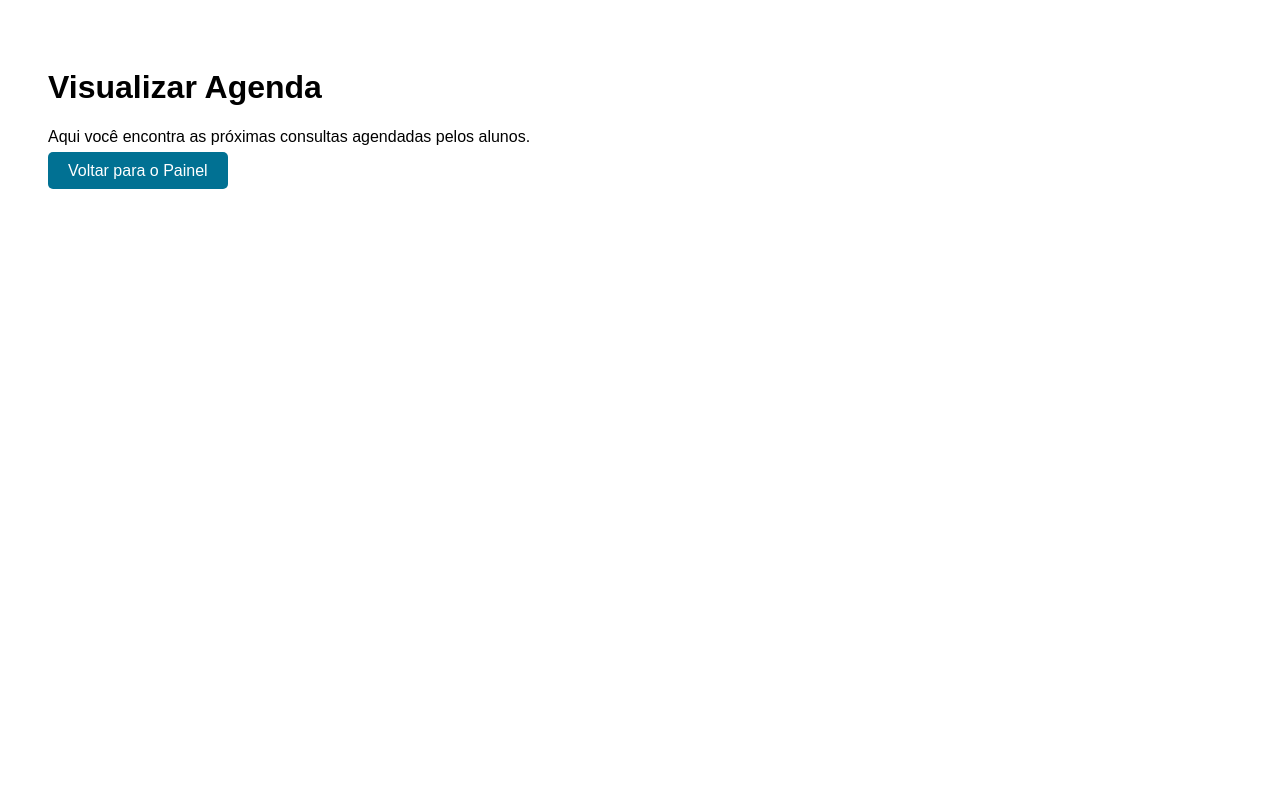
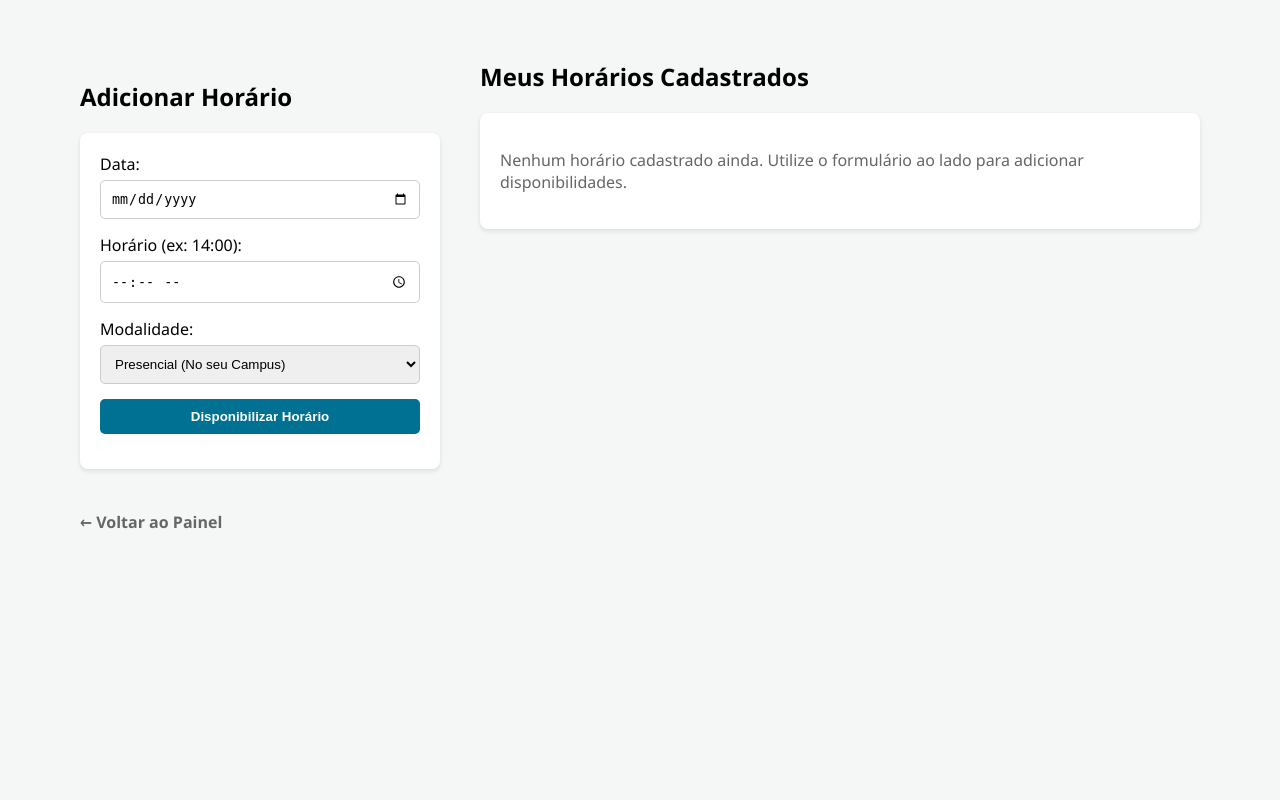
Before and after one commit to myndlynx/Espa-o-Seguro-Digital, a Flask app: page /psicologo/agendamentos in a window 1280 px wide. Run offline with Flask 3, Linux system fonts and the light colour scheme; the visitor is signed in with stand-in values (Sample User, id 1).

Commit message:
sprint agenda 1

```diff
--- a/app.py
+++ b/app.py
@@ -1,8 +1,7 @@
 from flask import Flask, request, redirect, session, render_template, url_for
-from datetime import timedelta
+from datetime import timedelta, date
 
 app = Flask(__name__)
-
 app.secret_key = 'chave_secreta_projeto_seguro'
 app.permanent_session_lifetime = timedelta(hours=4)
 
@@ -16,136 +15,174 @@ lista_campi = [
 ]
 
 usuarios = [
-    {"matricula": "202414610001", "senha": "12345a", "tipo": "aluno"},
-    {"matricula": "202414610002", "senha": "12345p", "tipo": "psicologo", "campus": "Santa Rita"}
+    {"matricula": "202414610001", "senha": "12345a", "nome": "João Aluno", "tipo": "aluno"},
+    {"matricula": "202414610003", "senha": "12345b", "nome": "Maria Aluna", "tipo": "aluno"},
+    {"matricula": "202414610002", "senha": "12345p", "nome": "Dra. Ana Costa", "tipo": "psicologo", "campus": "Santa Rita"}
 ]
 
+consultas_db = []
+id_consulta_atual = 1
+
 def autenticar(matricula, senha):
-    if not matricula or not senha:
-        return None
-    for usuario in usuarios:
-        if usuario["matricula"] == matricula and usuario["senha"] == senha:
-            return usuario
+    for u in usuarios:
+        if u["matricula"] == matricula and u["senha"] == senha: return u
     return None
 
 @app.route('/')
-def index():
-    return redirect(url_for('login'))
+def index(): return redirect(url_for('login'))
 
 @app.route('/login', methods=['GET', 'POST'])
 def login():
     erro = None
     if request.method == 'POST':
-        matricula = request.form.get('matricula')
-        senha = request.form.get('senha')
-        usuario = autenticar(matricula, senha)
+        usuario = autenticar(request.form.get('matricula'), request.form.get('senha'))
         if usuario:
             session.permanent = True
             session['usuario'] = usuario['matricula']
+            session['nome'] = usuario['nome']
             session['tipo'] = usuario['tipo']
             if session['tipo'] == 'psicologo':
                 session['campus'] = usuario['campus']
                 return redirect(url_for('area_psicologo'))
-            elif session['tipo'] == 'aluno':
-                return redirect(url_for('selecionar_campus'))
+            return redirect(url_for('selecionar_campus'))
         erro = "Matrícula ou senha incorretos."
     return render_template('login.html', erro=erro)
 
 @app.route('/selecionar-campus')
 def selecionar_campus():
-    if 'tipo' not in session or session['tipo'] != 'aluno':
-        return redirect(url_for('login'))
+    if session.get('tipo') != 'aluno': return redirect(url_for('login'))
     return render_template('selecionar_campus.html', campi=lista_campi)
 
 @app.route('/salvar-campus', methods=['POST'])
 def salvar_campus():
-    if 'tipo' not in session or session['tipo'] != 'aluno':
-        return redirect(url_for('login'))
-    escolha = request.form.get('campus_nome')
-    session['campus'] = escolha
+    if session.get('tipo') != 'aluno': return redirect(url_for('login'))
+    session['campus'] = request.form.get('campus_nome')
     return redirect(url_for('area_aluno'))
 
 @app.route('/aluno')
 def area_aluno():
-    if 'tipo' not in session or session['tipo'] != 'aluno':
-        return redirect(url_for('login'))
+    if session.get('tipo') != 'aluno': return redirect(url_for('login'))
     return render_template('aluno.html')
-
 
 @app.route('/agenda')
 def agenda():
-    if 'tipo' not in session or session['tipo'] != 'aluno':
-        return redirect(url_for('login'))
-    return render_template('agenda.html')
+    if session.get('tipo') != 'aluno': return redirect(url_for('login'))
+    meus_agendamentos = [c for c in consultas_db if c.get('aluno_matricula') == session['usuario'] and c['status'] == 'Agendado']
+    return render_template('agenda.html', meus_agendamentos=meus_agendamentos)
 
-@app.route('/consultas')
-def consultas():
-    if 'tipo' not in session or session['tipo'] != 'aluno':
-        return redirect(url_for('login'))
-    return render_template('consulta.html')
+@app.route('/agendar', methods=['GET'])
+def agendar():
+    if session.get('tipo') != 'aluno': return redirect(url_for('login'))
+    psicologos_com_horario = list(set([c['psicologo_nome'] for c in consultas_db if c['status'] == 'Livre']))
+    return render_template('agendar.html', psicologos=psicologos_com_horario)
 
-@app.route('/dicas')
-def dicas():
-    if 'tipo' not in session or session['tipo'] != 'aluno':
-        return redirect(url_for('login'))
-    return render_template('dicas.html')
+@app.route('/agendar-horarios', methods=['POST'])
+def agendar_horarios():
+    if session.get('tipo') != 'aluno': return redirect(url_for('login'))
+    modalidade = request.form.get('modalidade')
+    psicologo_nome = request.form.get('psicologo')
+    horarios_livres = [c for c in consultas_db if c['psicologo_nome'] == psicologo_nome and c['modalidade'] == modalidade and c['status'] == 'Livre']
+    return render_template('agendar_horarios.html', psicologo_nome=psicologo_nome, modalidade=modalidade, horarios=horarios_livres)
 
-@app.route('/ajuda')
-def ajuda():
-    if 'tipo' not in session or session['tipo'] not in ('aluno', 'psicologo'):
-        return redirect(url_for('login'))
-    return render_template('ajuda.html')
+@app.route('/salvar-agendamento', methods=['POST'])
+def salvar_agendamento():
+    if session.get('tipo') != 'aluno': return redirect(url_for('login'))
 
-@app.route('/objetivo')
-def objetivo():
-    if 'tipo' not in session or session['tipo'] not in ('aluno', 'psicologo'):
-        return redirect(url_for('login'))
-    return render_template('objetivo.html')
+    id_consulta = int(request.form.get('id_consulta'))
+
+    for c in consultas_db:
+        if c['id'] == id_consulta:
+            if c['status'] == 'Agendado':
+                return "Erro: Este horário acabou de ser preenchido por outro aluno."
+
+            c['status'] = 'Agendado'
+            c['aluno_matricula'] = session['usuario']
+            c['aluno_nome'] = session['nome']
+            break
+
+    return redirect(url_for('agenda'))
 
 @app.route('/psicologo')
 def area_psicologo():
-    if 'tipo' not in session or session['tipo'] != 'psicologo':
-        return redirect(url_for('login'))
+    if session.get('tipo') != 'psicologo': return redirect(url_for('login'))
     return render_template('psicologo.html')
 
-@app.route('/psicologo/agendamentos')
+@app.route('/psicologo/agendamentos', methods=['GET', 'POST'])
 def psicologo_agendamentos():
-    if 'tipo' not in session or session['tipo'] != 'psicologo':
-        return redirect(url_for('login'))
-    return render_template('psicologo_agendamentos.html')
+    global id_consulta_atual
+    if session.get('tipo') != 'psicologo': return redirect(url_for('login'))
+
+    if request.method == 'POST':
+        data_raw = request.form.get('data')
+
+        if '-' in data_raw:
+            ano, mes, dia = data_raw.split('-')
+            data_formatada = f"{dia}/{mes}/{ano}"
+        else:
+            data_formatada = data_raw
+
+        nova_disponibilidade = {
+            "id": id_consulta_atual,
+            "psicologo_matricula": session['usuario'],
+            "psicologo_nome": session['nome'],
+            "campus": session['campus'],
+            "data": data_formatada,
+            "horario": request.form.get('horario'),
+            "modalidade": request.form.get('modalidade'),
+            "status": "Livre",
+            "aluno_matricula": None,
+            "aluno_nome": None
+        }
+        consultas_db.append(nova_disponibilidade)
+        id_consulta_atual += 1
+        return redirect(url_for('psicologo_agendamentos'))
+
+    minha_agenda = [c for c in consultas_db if c['psicologo_matricula'] == session['usuario']]
+
+    hoje = date.today().strftime('%Y-%m-%d')
+    limite = (date.today() + timedelta(days=365)).strftime('%Y-%m-%d')
+
+    return render_template('psicologo_agendamentos.html', minha_agenda=minha_agenda, hoje=hoje, limite=limite)
+
+@app.route('/psicologo/cancelar-horario', methods=['POST'])
+def cancelar_horario():
+    if session.get('tipo') != 'psicologo': return redirect(url_for('login'))
+
+    id_consulta = int(request.form.get('id_consulta'))
+    global consultas_db
+
+    # Filtra a lista, mantendo apenas as consultas que NÃO possuem o ID que acabamos de cancelar
+    consultas_db = [c for c in consultas_db if c['id'] != id_consulta]
+
+    return redirect(url_for('psicologo_agendamentos'))
 
 @app.route('/psicologo/historico')
 def psicologo_historico():
-    if 'tipo' not in session or session['tipo'] != 'psicologo':
-        return redirect(url_for('login'))
-    return render_template('psicologo_historico.html')
-
+    if session.get('tipo') != 'psicologo': return redirect(url_for('login'))
+    consultas_marcadas = [c for c in consultas_db if c['psicologo_matricula'] == session['usuario'] and c['status'] == 'Agendado']
+    return render_template('psicologo_historico.html', consultas=consultas_marcadas)
 
 @app.route('/psicologo/dicas')
 def psicologo_dicas():
-    if 'tipo' not in session or session['tipo'] != 'psicologo':
-        return redirect(url_for('login'))
+    if session.get('tipo') != 'psicologo': return redirect(url_for('login'))
     return render_template('psicologo_dicas.html')
 
+@app.route('/dicas')
+def dicas(): return render_template('dicas.html')
 
-# --- SISTEMA ---
+@app.route('/ajuda')
+def ajuda(): return render_template('ajuda.html')
+
+@app.route('/objetivo')
+def objetivo(): return render_template('objetivo.html')
+
+@app.route('/consultas')
+def consultas(): return render_template('consulta.html')
 
 @app.route('/logout')
 def logout():
     session.clear()
     return redirect(url_for('login'))
 
-@app.route('/status')
-def status():
-    return "Servidor funcionando perfeitamente!"
-
-@app.errorhandler(404)
-def pagina_nao_encontrada(error):
-    return "Página não encontrada no servidor", 404
-
-@app.errorhandler(500)
-def erro_servidor(error):
-    return "Erro interno no servidor", 500
-
 if __name__ == '__main__':
     app.run(debug=True)
--- a/static/css/styles.css
+++ b/static/css/styles.css
@@ -8,12 +8,12 @@ body {
     display: flex;
     height: 100vh;
     font-family: 'Segoe UI', Tahoma, Geneva, Verdana, sans-serif;
-    background-color: #f4f4f4;
+    background-color: #f4f7f6;
 }
 
 .sidebar {
     width: 260px;
-    background-color: #708fbd; /* alterado */
+    background-color: #708fbd;
     color: #ffffff;
     display: flex;
     flex-direction: column;
@@ -140,3 +140,153 @@ body {
     font-size: 16px;
     text-align: center;
 }
+
+.card {
+    background: white;
+    padding: 20px;
+    border-radius: 8px;
+    box-shadow: 0 2px 5px rgba(0,0,0,0.1);
+    max-width: 500px;
+    margin-bottom: 20px;
+}
+
+.card input,
+.card select,
+.card button {
+    display: block;
+    width: 100%;
+    padding: 10px;
+    margin-top: 5px;
+    margin-bottom: 15px;
+    border-radius: 5px;
+    border: 1px solid #ccc;
+    box-sizing: border-box;
+}
+
+.card button {
+    background: #017193;
+    color: white;
+    font-weight: bold;
+    cursor: pointer;
+    border: none;
+    transition: 0.2s;
+}
+
+.card button:hover {
+    background: #015a77;
+}
+
+.livre {
+    color: #28a745;
+    font-weight: bold;
+}
+
+.ocupado {
+    color: #dc3545;
+    font-weight: bold;
+}
+
+.card-aluno {
+    background: white;
+    border-left: 5px solid #e06c4c;
+    padding: 15px;
+    border-radius: 5px;
+    margin-bottom: 15px;
+    box-shadow: 0 2px 4px rgba(0,0,0,0.1);
+    max-width: 600px;
+}
+
+.card-aluno h3 {
+    margin-top: 0;
+    color: #333;
+    font-size: 18px;
+}
+
+.card-aluno p {
+    color: #555;
+    margin: 5px 0;
+}
+
+.card-consulta {
+    background: white;
+    padding: 20px;
+    border-radius: 12px;
+    box-shadow: 0 4px 10px rgba(0,0,0,0.05);
+    max-width: 500px;
+    margin-bottom: 15px;
+    border: 1px solid #e0e0e0;
+}
+
+.nome-medico {
+    color: #017193;
+    font-size: 18px;
+    font-weight: bold;
+    margin-bottom: 10px;
+}
+
+.detalhes {
+    color: #666;
+    font-size: 14px;
+    margin-bottom: 15px;
+}
+
+.status {
+    color: #28a745;
+    font-size: 14px;
+    font-weight: bold;
+    display: flex;
+    align-items: center;
+    gap: 5px;
+}
+
+.bolinha {
+    width: 10px;
+    height: 10px;
+    background: #28a745;
+    border-radius: 50%;
+    display: inline-block;
+}
+
+.box {
+    width: 100%;
+    max-width: 500px;
+}
+
+.btn-hora {
+    background: #f0f0f0;
+    border: 1px solid #ccc;
+    padding: 15px;
+    border-radius: 8px;
+    cursor: pointer;
+    color: #333;
+    font-size: 16px;
+    margin-bottom: 10px;
+    text-align: left;
+    display: block;
+    width: 100%;
+    transition: background 0.2s, color 0.2s;
+}
+
+.btn-hora:hover {
+    background: #017193;
+    color: white;
+}
+
+.painel-psicologo {
+    display: flex;
+    gap: 40px;
+    flex-wrap: wrap;
+    margin-top: 20px;
+    width: 100%;
+}
+
+.coluna-form {
+    flex: 1;
+    min-width: 300px;
+    max-width: 450px;
+}
+
+.coluna-lista {
+    flex: 2;
+    min-width: 300px;
+}
--- a/templates/psicologo_agendamentos.html
+++ b/templates/psicologo_agendamentos.html
@@ -1,14 +1,66 @@
 <!DOCTYPE html>
-<html lang="en">
+<html lang="pt-br">
 <head>
     <meta charset="UTF-8">
-    <meta name="viewport" content="width=device-width, initial-scale=1.0">
-    <title>Agendamentos</title>
+    <title>Disponibilizar Horários</title>
+    <link rel="stylesheet" href="{{ url_for('static', filename='css/styles.css') }}">
 </head>
-<body style="font-family: Arial, sans-serif; padding: 40px;">
-    <h1>Visualizar Agenda</h1>
-    <p>Aqui você encontra as próximas consultas agendadas pelos alunos.</p>
+<body>
+    <!-- Container centralizado que ocupa melhor a tela -->
+    <div style="padding: 40px; width: 100%; max-width: 1200px; margin: 0 auto;">
 
-    <a href="{{ url_for('area_psicologo') }}"style="padding: 10px 20px; background: #017193; color: white; text-decoration: none; border-radius: 5px;">Voltar para o Painel</a>
+        <div class="painel-psicologo">
+
+            <!-- COLUNA ESQUERDA: Formulário -->
+            <div class="coluna-form">
+                <h2>Adicionar Horário</h2>
+
+                <div class="card" style="max-width: 100%;">
+                    <form method="POST" action="{{ url_for('psicologo_agendamentos') }}">
+                        <label>Data:</label>
+                        <input type="date" name="data" min="{{ hoje }}" max="{{ limite }}" required>
+                        <label>Horário (ex: 14:00):</label>
+                        <input type="time" name="horario" required>
+
+                        <label>Modalidade:</label>
+                        <select name="modalidade" required>
+                            <option value="Presencial">Presencial (No seu Campus)</option>
+                            <option value="Online">Online</option>
+                        </select>
+
+                        <button type="submit">Disponibilizar Horário</button>
+                    </form>
+                </div>
+                <br>
+                <a href="{{ url_for('area_psicologo') }}" style="color: #666; text-decoration: none; font-weight: bold;">← Voltar ao Painel</a>
+            </div>
+
+            <!-- COLUNA DIREITA: Lista de Horários Cadastrados -->
+            <div class="coluna-lista">
+                <h2 style="margin-top: 0;">Meus Horários Cadastrados</h2>
+
+                {% for c in minha_agenda %}
+                    <div class="card" style="max-width: 100%; padding: 15px; margin-bottom: 10px; display: flex; justify-content: space-between; align-items: center;">
+                        <div>
+                            <strong>{{ c.data }} às {{ c.horario }} ({{ c.modalidade }})</strong><br>
+                            Status: <span class="{% if c.status == 'Livre' %}livre{% else %}ocupado{% endif %}">{{ c.status }}</span>
+                        </div>
+
+                        {% if c.status == 'Livre' %}
+                        <form method="POST" action="{{ url_for('cancelar_horario') }}" style="margin: 0; width: auto;">
+                            <input type="hidden" name="id_consulta" value="{{ c.id }}">
+                            <button type="submit" style="background: #dc3545; padding: 8px 15px; margin: 0; width: auto; font-size: 13px;">Cancelar</button>
+                        </form>
+                        {% endif %}
+                    </div>
+                {% else %}
+                    <div class="card" style="max-width: 100%; color: #666;">
+                        <p>Nenhum horário cadastrado ainda. Utilize o formulário ao lado para adicionar disponibilidades.</p>
+                    </div>
+                {% endfor %}
+            </div>
+
+        </div>
+    </div>
 </body>
 </html>
```
Also changed, not shown: templates/agendar_horarios.html (added, +31 -0 lines), templates/psicologo_historico.html (+20 -7 lines).
